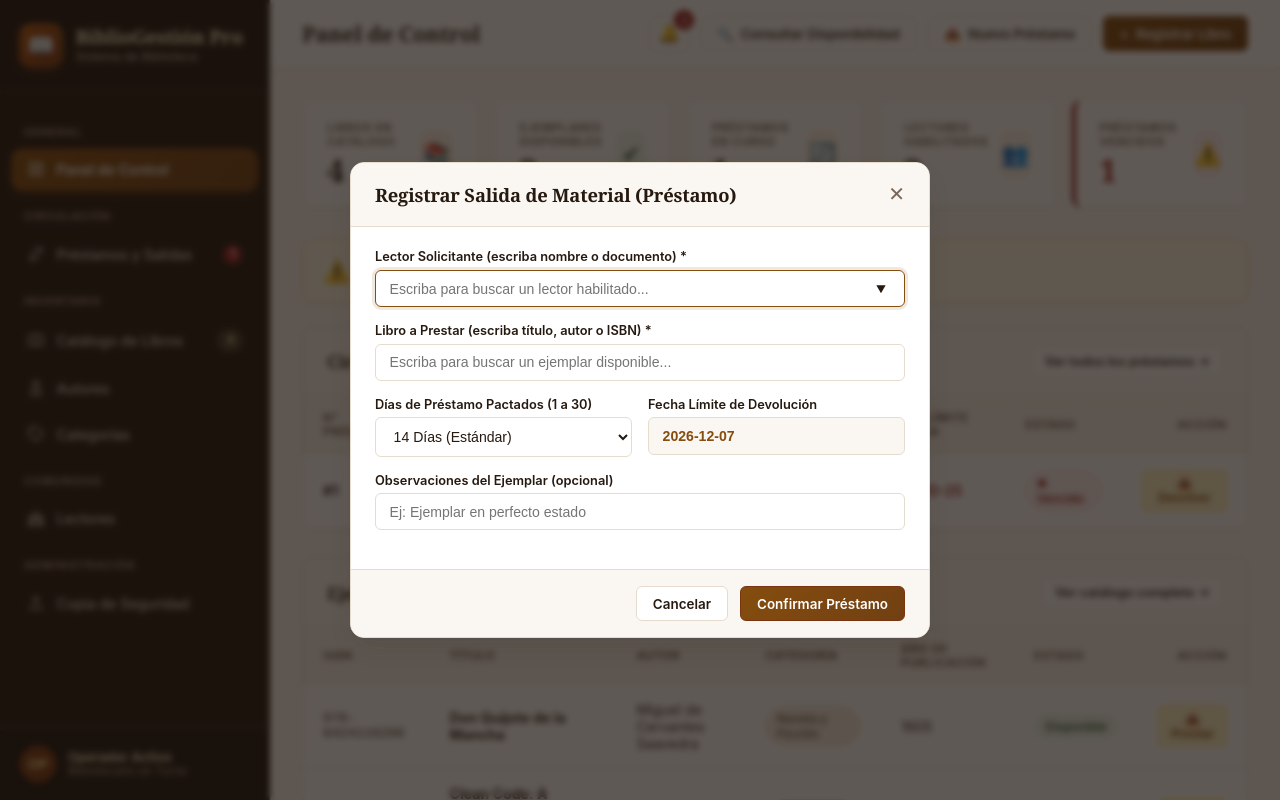
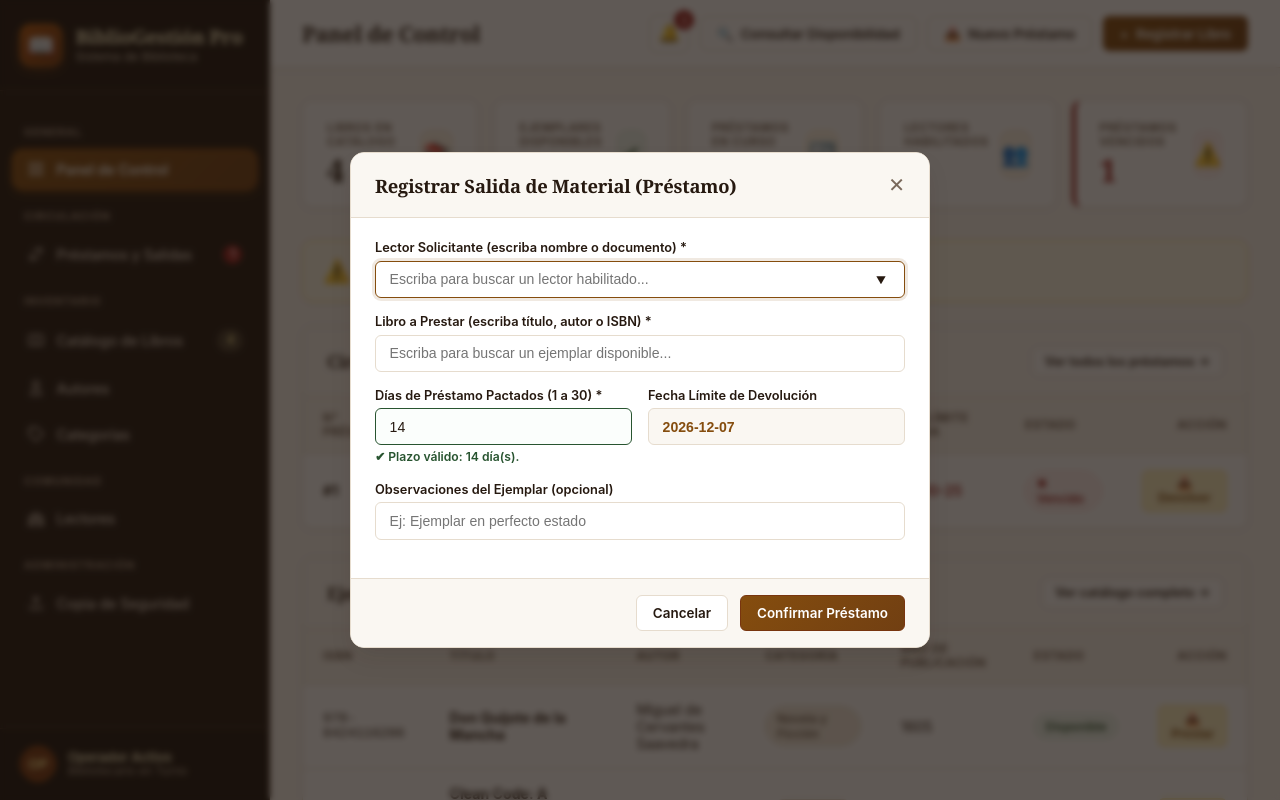
Before and after one commit to JuacHomeroC12/Gestion-de-biblioteca-virtual-, a plain HTML site: page propuestas-prototipo/juan-diego-oteca/index.html in a window 1280 px wide. Both pictures are taken after a click on the button "Nuevo préstamo". Drawn offline with Linux system fonts and the light colour scheme.

Commit message:
fix(prototipo): permitir plazo de prestamo de 1 a 30 dias

```diff
--- a/propuestas-prototipo/juan-diego-oteca/index.html
+++ b/propuestas-prototipo/juan-diego-oteca/index.html
@@ -1585,14 +1585,9 @@
         </div>
         <div class="form-grid-2">
           <div class="form-group">
-            <label for="modalLoanDays">Días de Préstamo Pactados (1 a 30)</label>
-            <select id="modalLoanDays" class="form-control" onchange="calculateDueDate()">
-              <option value="7">7 Días</option>
-              <option value="10">10 Días</option>
-              <option value="14" selected>14 Días (Estándar)</option>
-              <option value="21">21 Días</option>
-              <option value="30">30 Días (Máximo permitido)</option>
-            </select>
+            <label for="modalLoanDays">Días de Préstamo Pactados (1 a 30) *</label>
+            <input type="number" id="modalLoanDays" class="form-control" min="1" max="30" step="1" value="14" inputmode="numeric" required oninput="calculateDueDate()">
+            <small id="modalLoanDaysHint" class="field-feedback muted">Plazo entre 1 y 30 días (14 días por defecto).</small>
           </div>
           <div class="form-group">
             <label for="modalLoanDueDate">Fecha Límite de Devolución</label>
@@ -2576,6 +2571,9 @@
       } else if (id === 'loanModal') {
         ['modalLoanBookInput', 'modalLoanBookId', 'modalLoanUserInput', 'modalLoanUserId', 'modalLoanNotes']
           .forEach(f => document.getElementById(f).value = '');
+        document.getElementById('modalLoanDays').value = '14';
+        document.getElementById('modalLoanDaysHint').className = 'field-feedback muted';
+        document.getElementById('modalLoanDaysHint').textContent = 'Plazo entre 1 y 30 días (14 días por defecto).';
         document.getElementById('modalLoanBookHelp').textContent = '';
         document.getElementById('modalLoanUserHelp').textContent = '';
       } else if (id === 'userModal') {
@@ -2598,8 +2596,22 @@
     }
 
     function calculateDueDate() {
-      const days = parseInt(document.getElementById('modalLoanDays').value) || 14;
-      document.getElementById('modalLoanDueDate').value = addDays(todayStr(), days);
+      const daysInput = document.getElementById('modalLoanDays');
+      const hint = document.getElementById('modalLoanDaysHint');
+      const dueField = document.getElementById('modalLoanDueDate');
+      const days = parseInt(daysInput.value, 10);
+      daysInput.classList.remove('is-valid', 'is-invalid');
+      if (!Number.isInteger(days) || days < 1 || days > 30) {
+        daysInput.classList.add('is-invalid');
+        hint.className = 'field-feedback err';
+        hint.textContent = 'El plazo del préstamo debe estar entre 1 y 30 días.';
+        dueField.value = 'Plazo inválido';
+        return;
+      }
+      daysInput.classList.add('is-valid');
+      hint.className = 'field-feedback ok';
+      hint.textContent = `✔ Plazo válido: ${days} día(s).`;
+      dueField.value = addDays(todayStr(), days);
     }
 
     // =====================================================================
@@ -2817,7 +2829,7 @@
       const bookRaw = document.getElementById('modalLoanBookInput').value.trim();
       const userId = parseInt(document.getElementById('modalLoanUserId').value, 10);
       const bookId = parseInt(document.getElementById('modalLoanBookId').value, 10);
-      const days = parseInt(document.getElementById('modalLoanDays').value) || 14;
+      const days = parseInt(document.getElementById('modalLoanDays').value, 10);
       const notes = document.getElementById('modalLoanNotes').value.trim();
 
       if (!userRaw || !bookRaw) {
@@ -2853,7 +2865,7 @@
         return;
       }
 
-      if (days < 1 || days > 30) {
+      if (!Number.isInteger(days) || days < 1 || days > 30) {
         notify("El plazo del préstamo debe estar entre 1 y 30 días.", "error");
         return;
       }
```
